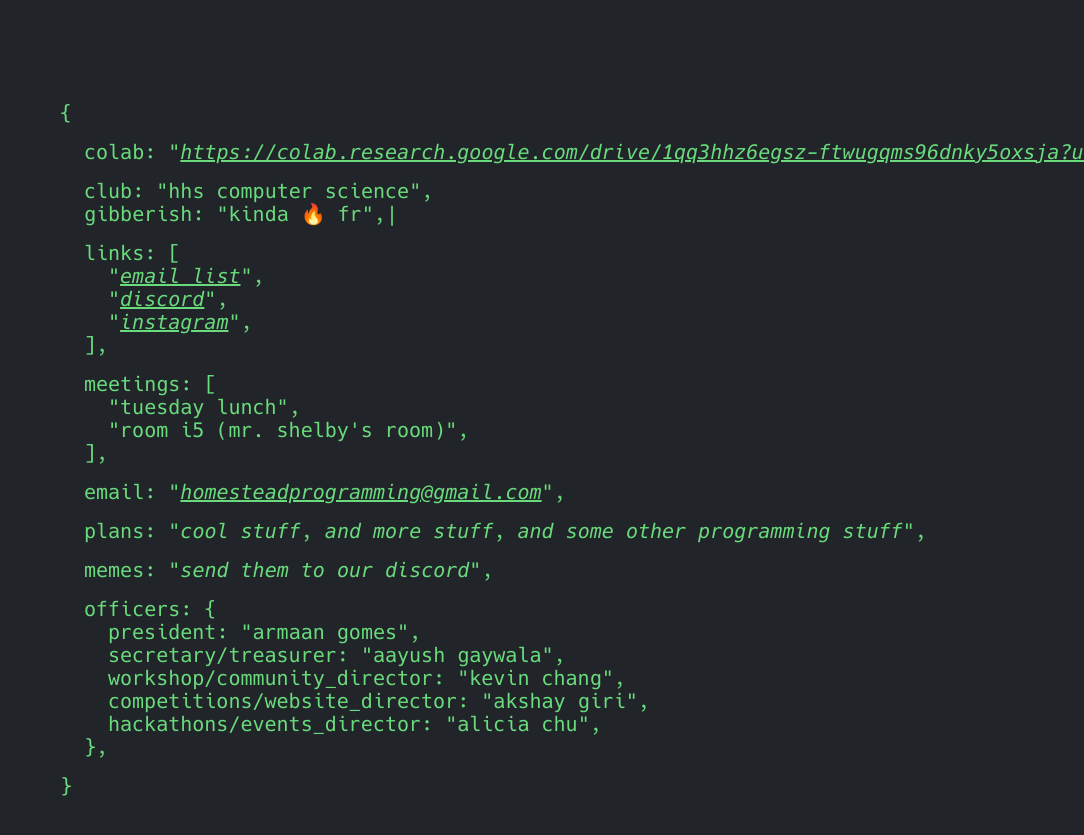
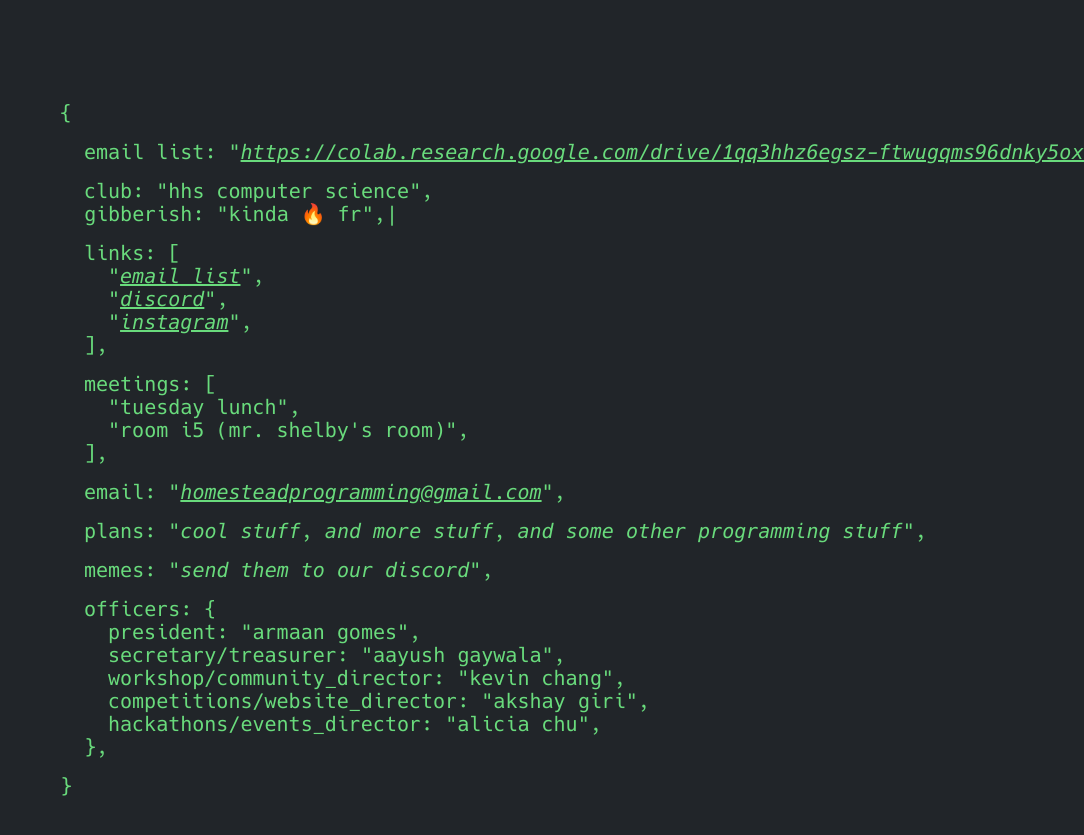
Before and after one commit to arghunter/arghunter.github.io, a Jekyll site: the page built from index.md, in a window 1280 px wide. Shown: the top 835 px of the page, without its empty margins (196-1280 px from the left). Built offline with Jekyll 4.4.1, drawn with Linux system fonts in a browser that asks for light colours.

Commit message:
Update home.html

```diff
--- a/_layouts/home.html
+++ b/_layouts/home.html
@@ -4,7 +4,7 @@ layout: default
 
 <main class="json">
   <div class="block">
-    <p><span class="key">CoLab</span><span class="attr"><a href="https://colab.research.google.com/drive/1Qq3HHz6eGsZ-FtWugQms96dnkY5OxsjA?usp=sharing">{{ "https://colab.research.google.com/drive/1Qq3HHz6eGsZ-FtWugQms96dnkY5OxsjA?usp=sharing" }}</a></span></p>
+    <p><span class="key">Email List</span><span class="attr"><a href="https://forms.gle/W6Jho2xZe22KcnFr7">{{ "https://colab.research.google.com/drive/1Qq3HHz6eGsZ-FtWugQms96dnkY5OxsjA?usp=sharing" }}</a></span></p>
   </div>
   <div class="block">
     {% if site.json.name %}
```
